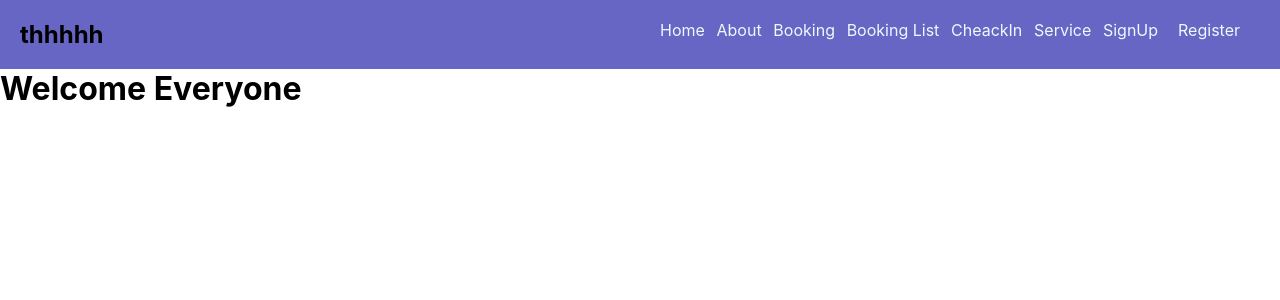
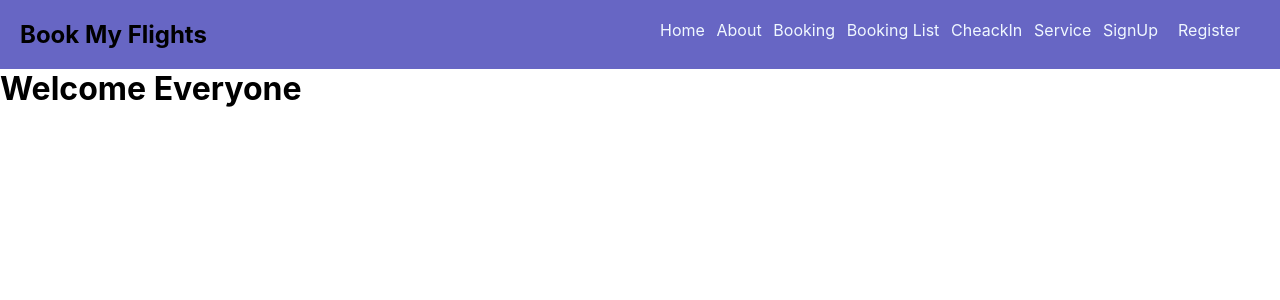
Before and after one commit to pnand11/book-my-flights, a React (Create React App) app: page / in a window 1280 px wide. Shown: the top 300 px of the page. Built offline with nearby package versions, Linux system fonts and the light colour scheme.

Commit message:
Meaning Full Name  H1

```diff
--- a/src/Component/Header.jsx
+++ b/src/Component/Header.jsx
@@ -4,7 +4,7 @@ function Header() {
   return (
     <nav className='nav'>
     <div className='logo'>
-    <h1>thhhhh</h1>
+    <h1>Book My Flights</h1>
     </div>
 
     <ul>
```
